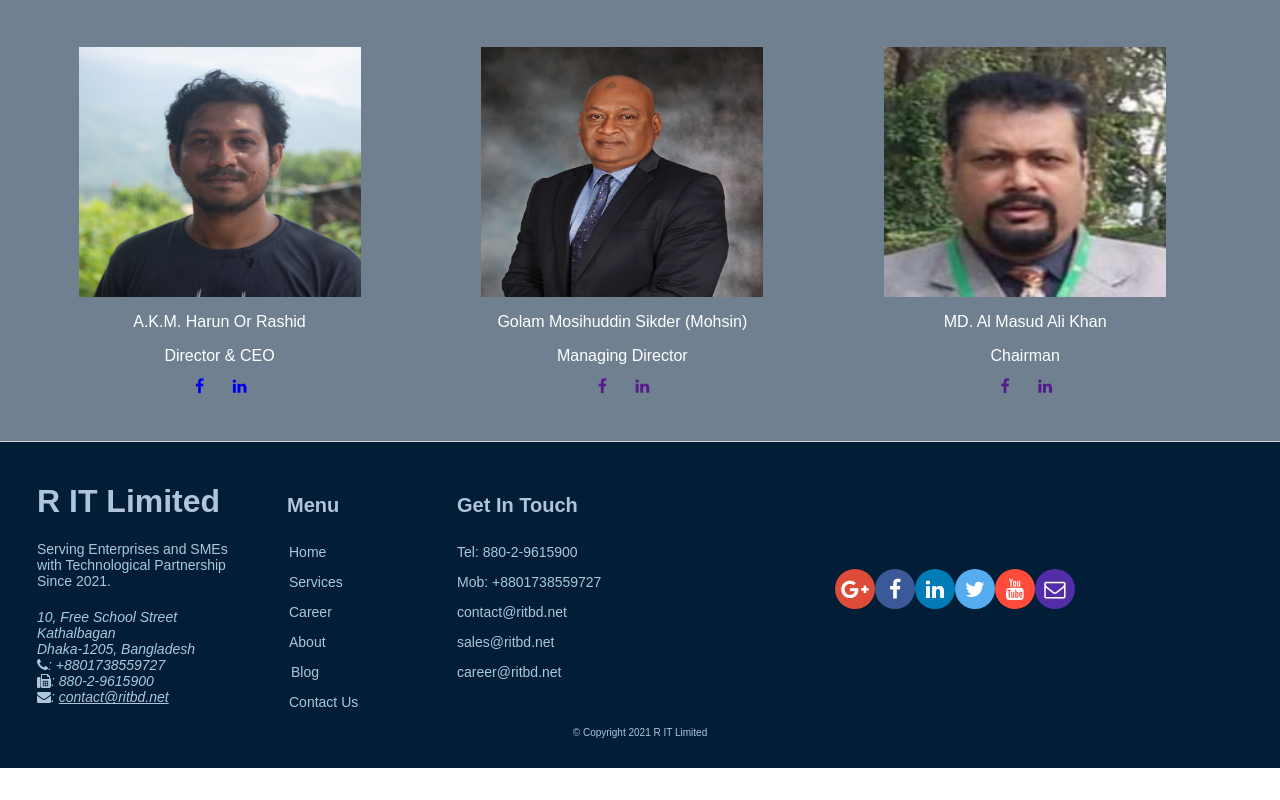
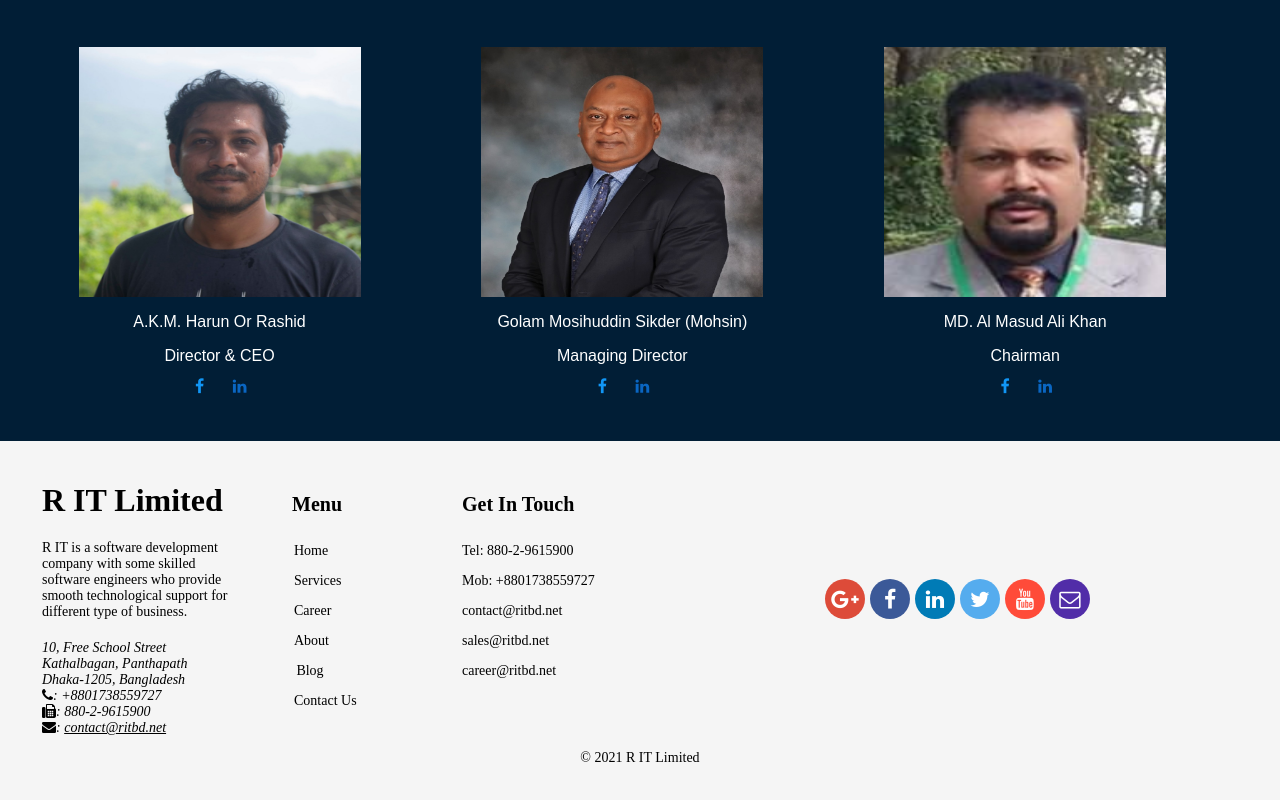
Before and after one commit to harun77/rit, an Angular app: page /aboutus in a window 1280 px wide. Shown: the part 561-1361 px from the top of the page. Before the commit the page ends 1329 px from the top, so only its background shows below. Built offline with nearby package versions, Linux system fonts and the light colour scheme; what ngx-slick-carousel would draw is missing.

Commit message:
Footer component improvement

```diff
--- a/src/app/component/about/about.component.html
+++ b/src/app/component/about/about.component.html
@@ -18,7 +18,8 @@
             <div fxLayout="column" fxLayout.gt-sm="row">
                 <div>
                     <h2>Mission</h2>
-                    <p style="font-size: 14px;">Be the best in the eyes of our customers, employees and shareholders.</p>
+                    <p style="font-size: 14px;">Be the best in the eyes of our customers, employees and shareholders.
+                    </p>
                 </div>
             </div>
         </div>
@@ -37,4 +38,3 @@
         </div>
     </div>
 </div>
-<mat-divider style="color: lightgrey;"></mat-divider>
--- a/src/app/component/about/about.component.scss
+++ b/src/app/component/about/about.component.scss
@@ -1,9 +1,11 @@
+$background_color: #011e36;
+
 :host {
     font-family: sans-serif;
 }
 
 .container {
-    background-color: slategray;
+    background-color: $background_color;
     color: white;
     margin: 0;
     padding: 0;
--- a/src/app/component/card/card.component.html
+++ b/src/app/component/card/card.component.html
@@ -9,10 +9,10 @@
     </mat-card-content>
     <mat-card-actions style="padding: 0;">
         <a mat-icon-button class="btn-facebook" target="_blank" [href]="leader.facebook">
-            <i class="fa fa-facebook fa-sm"></i>
+            <i class="fa fa-facebook fa-sm fb"></i>
         </a>
         <a mat-icon-button class="btn-linkedin" target="_blank" [href]="leader.linkedin">
-            <i class="fa fa-linkedin fa-sm"></i>
+            <i class="fa fa-linkedin fa-sm in"></i>
         </a>
     </mat-card-actions>
 </mat-card>
--- a/src/app/component/card/card.component.scss
+++ b/src/app/component/card/card.component.scss
@@ -6,3 +6,11 @@ mat-card-content,
 mat-card-actions {
     text-align: center;
 }
+
+.fb {
+    color: #1196f5;
+}
+
+.in {
+    color: #0a66c2;
+}
--- a/src/app/component/footer/footer.component.html
+++ b/src/app/component/footer/footer.component.html
@@ -5,10 +5,10 @@
         <div fxLayout="row">
             <div fxFlex="40" fxFlexOffset="20px">
                 <h1>R IT Limited</h1>
-                <div style="margin-bottom: 20px; font-size: 14px;">Serving Enterprises and SMEs with Technological
-                    Partnership Since 2021.</div>
-                <address class="address" style="font-size: 14px;">
-                    10, Free School Street<br> Kathalbagan<br> Dhaka-1205, Bangladesh<br>
+                <div class="desc">R IT is a software development company with some skilled software engineers
+                    who provide smooth technological support for different type of business.</div>
+                <address class="address">
+                    10, Free School Street<br> Kathalbagan, Panthapath<br> Dhaka-1205, Bangladesh<br>
                     <i class="fa fa-phone"></i>: +8801738559727<br>
                     <i class="fa fa-fax"></i>: 880-2-9615900<br>
                     <i class="fa fa-envelope"></i>:
@@ -16,7 +16,7 @@
                 </address>
             </div>
             <div fxFlex="40" fxFlexOffset="20px">
-                <h3 class="menu" style="margin-top: 32px;">Menu</h3>
+                <h3 class="menu">Menu</h3>
                 <mat-list>
                     <mat-list-item class="menu-item"><a mat-button routerLink="/home">Home</a></mat-list-item>
                     <mat-list-item class="menu-item"><a mat-button routerLink="/services">Services</a></mat-list-item>
@@ -27,7 +27,7 @@
                 </mat-list>
             </div>
             <div fxFlex="55">
-                <h3 style="font-size: 20px; margin-top: 32px;margin-bottom: 27px;">Get In Touch</h3>
+                <h3 class="get-in-touch">Get In Touch</h3>
                 <div style="font-size: 14px;">
                     <p>Tel: 880-2-9615900</p>
                     <p>Mob: +8801738559727</p>
@@ -40,7 +40,7 @@
     </div>
 
     <div fxFlex="100" fxFlex.gt-sm="45">
-        <div style="text-align:center">
+        <div class="media">
             <a mat-icon-button class="btn-google-plus" href="http://google.com/+"><i
                     class="fa fa-google-plus fa-lg"></i></a>
             <a mat-icon-button class="btn-facebook" href="http://www.facebook.com/profile.php?id="><i
@@ -52,8 +52,7 @@
             <a mat-icon-button class="btn-mail" href="mailto:"><i class="fa fa-envelope-o fa-lg"></i></a>
         </div>
     </div>
-    <mat-divider style="color: lightgrey;"></mat-divider>
     <div class="copyright">
-        <p>© Copyright 2021 R IT Limited</p>
+        <p>© 2021 R IT Limited</p>
     </div>
 </div>
--- a/src/app/component/footer/footer.component.scss
+++ b/src/app/component/footer/footer.component.scss
@@ -1,12 +1,9 @@
-$lt-gray: #ddd;
-$background-dark: #512da8;
-$background-light: #9575cd;
-$background-pale: #011e36;
-$color: lightsteelblue;
+$background-color: whitesmoke;
+$color: black;
 
 :host {
     color: $color;
-    font-family: sans-serif;
+    font-family: serif;
 }
 
 @mixin zero-margin($pad-up-down, $pad-left-right) {
@@ -15,7 +12,7 @@ $color: lightsteelblue;
 }
 
 .footer {
-    background-color: $background-pale;
+    background-color: $background-color;
     @include zero-margin(20px, 0px);
 }
 
@@ -49,9 +46,21 @@ $color: lightsteelblue;
     background-color: #512da8 !important;
 }
 
+.desc {
+    margin-bottom: 20px;
+    font-size: 14px;
+}
+
 .menu-item {
     height: 30px !important;
     font-size: 14px;
+    text-decoration: none;
+    transition: all 0.3s ease-in-out 0s;
+}
+
+.menu-item:hover {
+    text-decoration: underline;
+    font-size: 15px;
 }
 
 .menu-item a,
@@ -61,7 +70,18 @@ $color: lightsteelblue;
 
 .menu {
     padding-left: 30px;
+    margin-top: 32px;
     font-size: 20px;
+}
+
+.address {
+    font-size: 14px;
+}
+
+.get-in-touch {
+    font-size: 20px;
+    margin-top: 32px;
+    margin-bottom: 27px;
 }
 
 mat-list {
@@ -69,5 +89,13 @@ mat-list {
 }
 
 .copyright {
-    font-size: 10px;
+    font-size: 14px;
 }
+
+.media {
+    text-align: center;
+}
+
+.media > a {
+    margin-right: 5px;
+}
--- a/src/app/component/footer/footer.component.ts
+++ b/src/app/component/footer/footer.component.ts
@@ -1,14 +1,12 @@
-import { Component, OnInit } from '@angular/core';
+import { Component } from '@angular/core';
 
 @Component({
   selector: 'app-footer',
   templateUrl: './footer.component.html',
   styleUrls: ['./footer.component.scss']
 })
-export class FooterComponent implements OnInit {
+export class FooterComponent {
 
   constructor() { }
 
-  ngOnInit(): void { }
-
 }
--- a/src/app/component/home/home.component.html
+++ b/src/app/component/home/home.component.html
@@ -4,7 +4,7 @@
     </div>
 </ngx-slick-carousel>
 
-<div class="container1">
+<div class="about-container">
     <p class="label">Home</p>
     <p class="about">
         Founded in 2021, R IT Limited is a professional service provider designing and
@@ -19,7 +19,7 @@
     <p class="about">Our focus and strength lies is our commitment to quality, reliability and excellence.</p>
 </div>
 
-<div class="container2" style="height: 400px;">
+<div class="services-container">
     <p class="label services">Our Services</p>
 
     <div *ngIf="services" fxLayout="row wrap" fxLayoutAlign="space-evenly center" fxFlex
--- a/src/app/component/home/home.component.scss
+++ b/src/app/component/home/home.component.scss
@@ -1,4 +1,4 @@
-.container1 {
+.about-container {
     margin: 0 5%;
     display: flex;
     flex-direction: column;
@@ -16,10 +16,11 @@
     font-size: 18px;
 }
 
-.container2 {
+.services-container {
     background-color: #f5f8fd;
     display: flex;
     flex-direction: column;
+    min-height: 400px;
 }
 
 .services {
```
Also changed, not shown: 1 other file (tests, documents, lock files or other folders).
